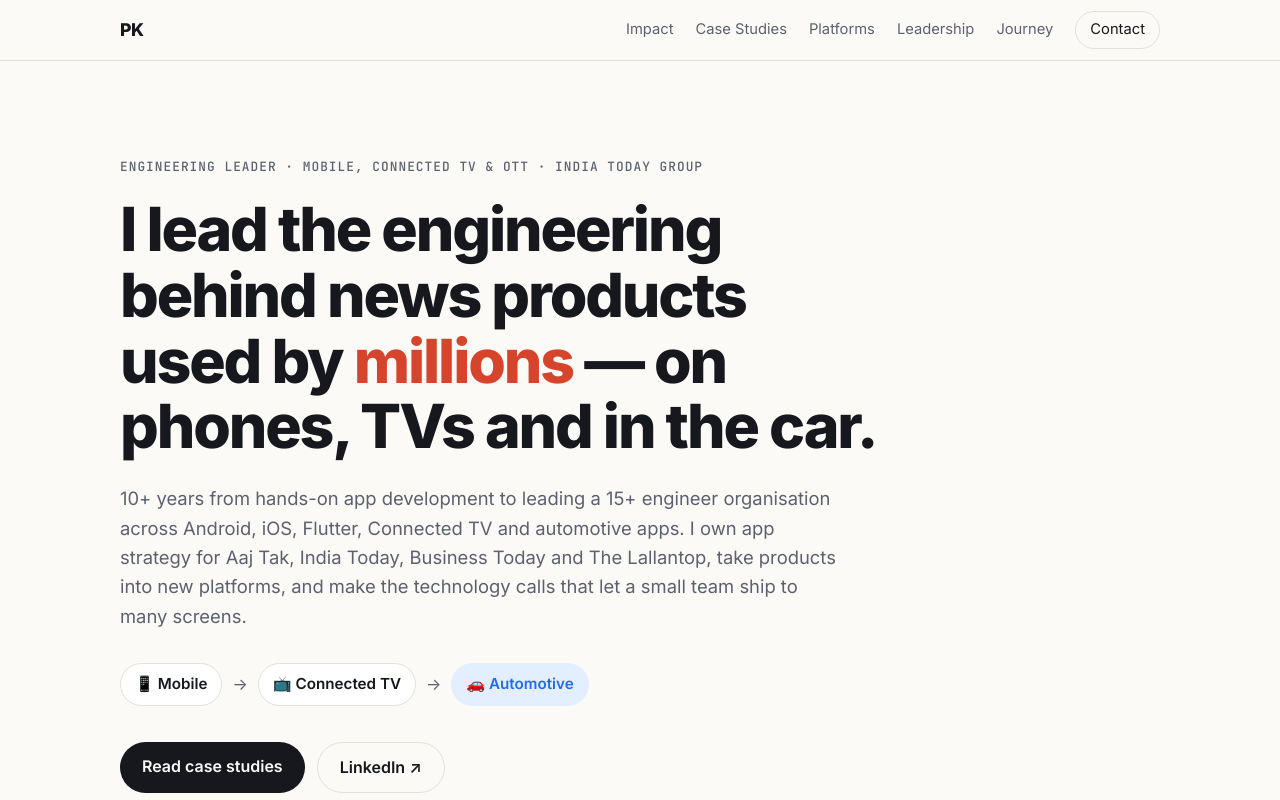
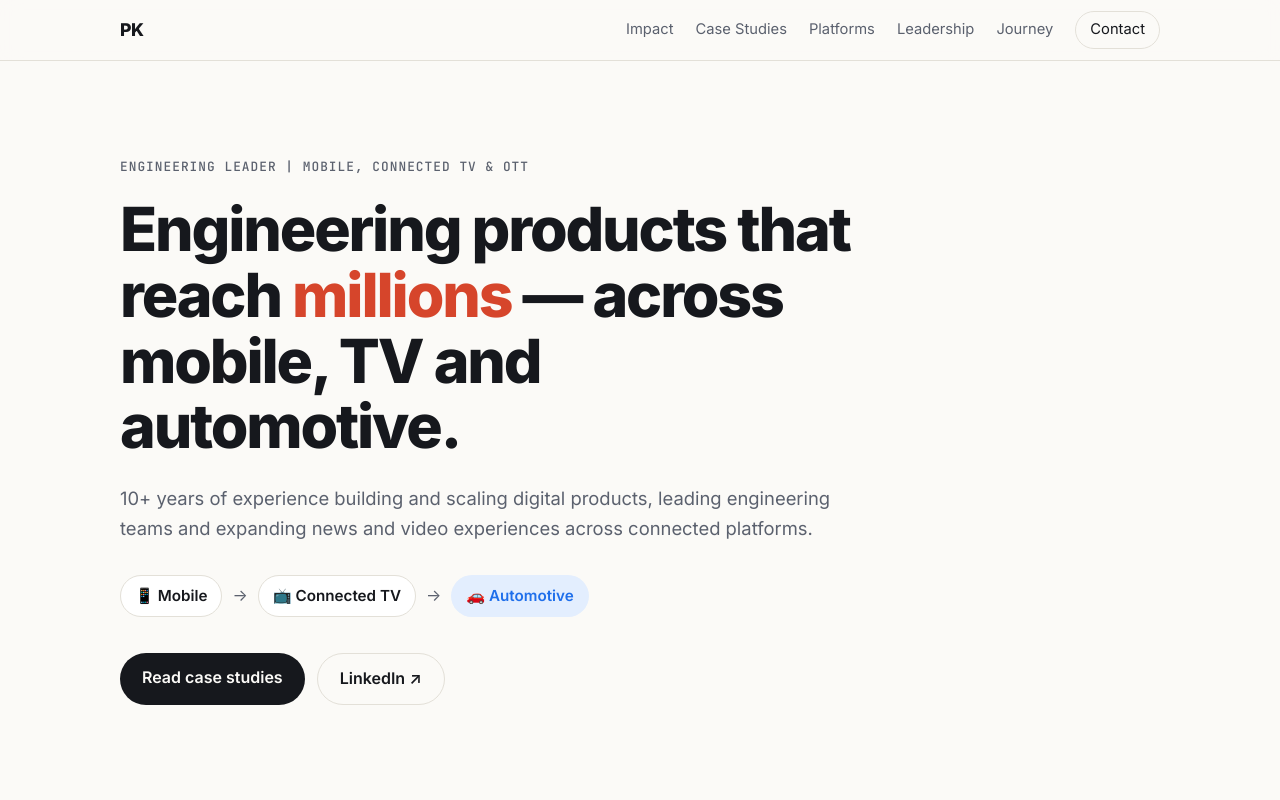
Before and after one commit to pankajkumar78/portfolio, a plain HTML site: page index.html in a window 1280 px wide. Shown: the top 800 px of the page. Drawn offline with Linux system fonts and the light colour scheme.

Commit message:
New hero headline
Co-Authored-By: Claude Opus 5.5 <noreply@anthropic.com>

```diff
--- a/index.html
+++ b/index.html
@@ -39,12 +39,11 @@
 
   <!-- 01 HERO -->
   <section class="hero wrap">
-    <p class="eyebrow">Engineering Leader · Mobile, Connected TV &amp; OTT · India Today Group</p>
-    <h1>I lead the engineering behind news products used by <span class="accent">millions</span> — on phones, TVs and in the car.</h1>
+    <p class="eyebrow">Engineering Leader | Mobile, Connected TV &amp; OTT</p>
+    <h1>Engineering products that reach <span class="accent">millions</span> — across mobile, TV and automotive.</h1>
     <p class="lede">
-      10+ years from hands-on app development to leading a 15+ engineer organisation across Android, iOS, Flutter,
-      Connected TV and automotive apps. I own app strategy for Aaj Tak, India Today, Business Today and The Lallantop, take products
-      into new platforms, and make the technology calls that let a small team ship to many screens.
+      10+ years of experience building and scaling digital products, leading engineering teams and expanding
+      news and video experiences across connected platforms.
     </p>
     <div class="screens" aria-label="Screens I build for">
       <span class="chip">📱 Mobile</span><span class="arrow">→</span>
```
